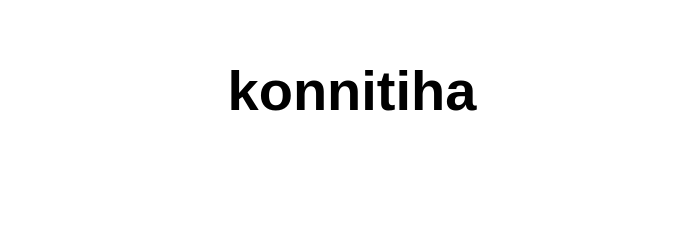
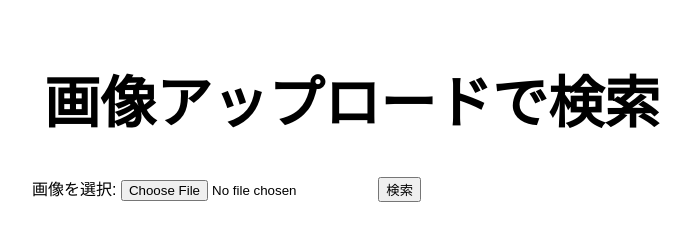
Before and after one commit to WSTKitamura/OJT-Kitamura, a website: page src/index.html in a window 1280 px wide. Shown: the whole page, without its empty margins (288-979 px from the left). Drawn offline with Linux system fonts and the light colour scheme.

Commit message:
22/13:22

```diff
--- a/src/index.html
+++ b/src/index.html
@@ -9,7 +9,12 @@
 
   <body>
     <main>
-      <h1>konnitiha</h1>
+      <h1>画像アップロードで検索</h1>
+      <label for="imageInput">画像を選択:</label>
+      <input type="file" id="imageInput" />
+      <button onclick="uploadAndSearch()">検索</button>
+      <div id="results"></div>
+      <script src="script.js"></script>
     </main>
   </body>
 </html>
--- /dev/null
+++ b/src/script.js
@@ -0,0 +1,24 @@
+async function uploadAndSearch() {
+  const input = document.getElementById("imageInput");
+  const file = input.files[0];
+
+  const formData = new FormData();
+  formData.append("image", file);
+
+  const response = await fetch("https://YOUR_FUNCTION_URL/api/searchSimilar", {
+    method: "POST",
+    body: formData,
+  });
+
+  const result = await response.json();
+
+  const resultsDiv = document.getElementById("results");
+  resultsDiv.innerHTML = "";
+
+  result.similarImages.forEach((url) => {
+    const img = document.createElement("img");
+    img.src = url;
+    img.style.width = "200px";
+    resultsDiv.appendChild(img);
+  });
+}
```
